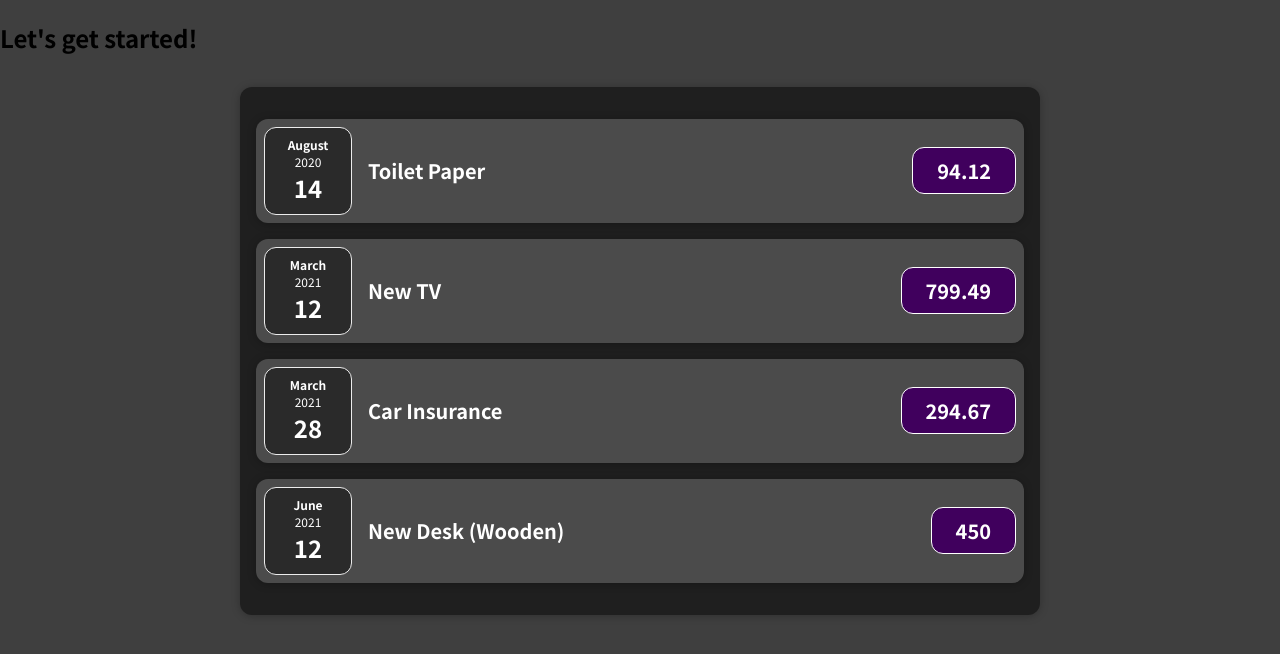
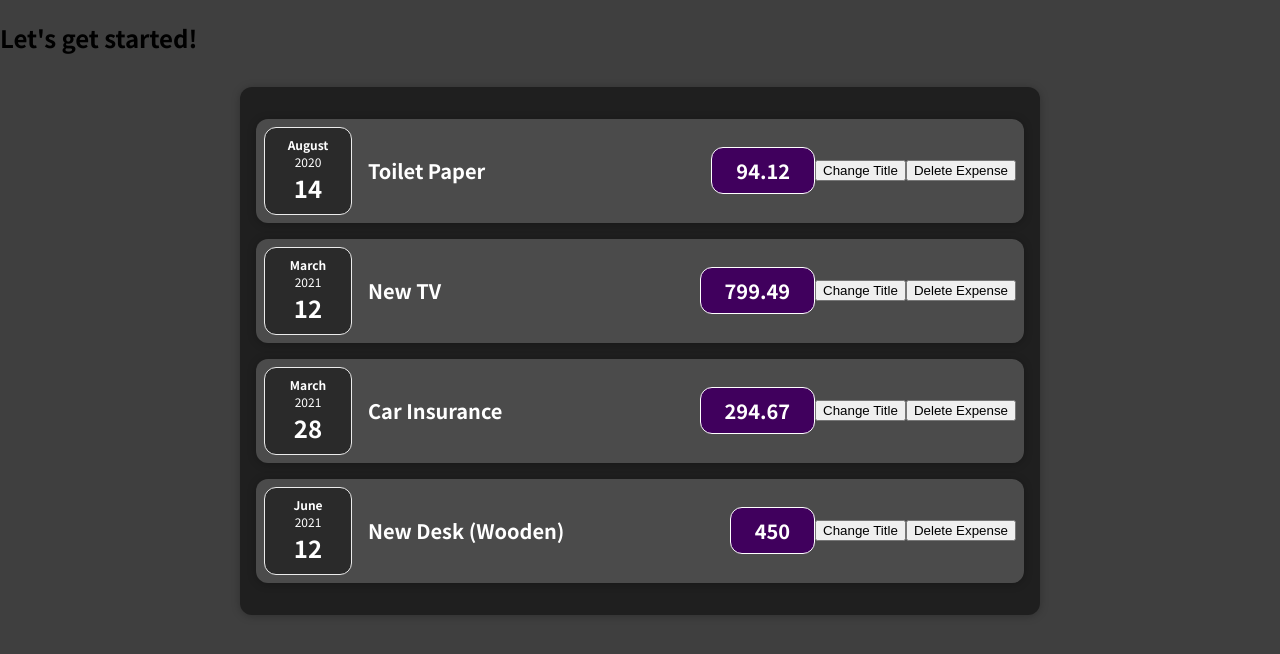
Before and after one commit to Kiran9991/React-complete-guide, a React (Create React App) app: page / in a window 1280 px wide. Shown: the top 654 px of the page. Built offline with nearby package versions, Linux system fonts and the light colour scheme.

Commit message:
Added Event listeners

```diff
--- a/src/components/ExpenseItem.css
+++ /dev/null
@@ -1,56 +0,0 @@
-.expense-item {
-    display: flex;
-    justify-content: space-between;
-    align-items: center;
-    box-shadow: 0 2px 8px rgba(0, 0, 0, 0.25);
-    padding: 0.5rem;
-    margin: 1rem 0;
-    border-radius: 12px;
-    background-color: #4b4b4b;
-  }
-
-  .expense-item__description {
-    display: flex;
-    flex-direction: column;
-    gap: 1rem;
-    align-items: flex-end;
-    flex-flow: column-reverse;
-    justify-content: flex-start;
-    flex: 1;
-  }
-
-  .expense-item h2 {
-    color: #3a3a3a;
-    font-size: 1rem;
-    flex: 1;
-    margin: 0 1rem;
-    color: white;
-  }
-
-  .expense-item__price {
-    font-size: 1rem;
-    font-weight: bold;
-    color: white;
-    background-color: #40005d;
-    border: 1px solid white;
-    padding: 0.5rem;
-    border-radius: 12px;
-  }
-
-  @media (min-width: 580px) {
-    .expense-item__description {
-      flex-direction: row;
-      align-items: center;
-      justify-content: flex-start;
-      flex: 1;
-    }
-
-    .expense-item__description h2 {
-      font-size: 1.25rem;
-    }
-
-    .expense-item__price {
-      font-size: 1.25rem;
-      padding: 0.5rem 1.5rem;
-    }
-}
--- a/src/components/Expenses/ExpenseItem.js
+++ b/src/components/Expenses/ExpenseItem.js
@@ -3,6 +3,14 @@ import "./ExpenseItem.css";
 import Card from "../UI/Card";
 
 const ExpenseItem = (props) => {
+  const clickHandler = () => {
+    console.log('Clicked!!1');
+  }
+
+  const deleteExpense = () => {
+    document.querySelector('div').remove();
+  }
+
   return (
     <Card className="expense-item">
       <ExpenseDate date={props.date} />
@@ -10,6 +18,8 @@ const ExpenseItem = (props) => {
         <h2>{props.title}</h2>
         <div className="expense-item__price">{props.amount}</div>
       </div>
+      <button onClick={clickHandler}>Change Title</button>
+      <button onClick={deleteExpense}>Delete Expense</button>
     </Card>
   );
 }
--- a/src/components/Expenses/Expenses.js
+++ b/src/components/Expenses/Expenses.js
@@ -4,7 +4,6 @@ import "./Expenses.css";
 import Card from "../UI/Card";
 
 const Expenses = (props) => {
-
   return (
     <Card className="expenses">
       {props.expenses.map((expense) => (
```
Also changed, not shown: src/components/ExpenseDate.css (deleted, +0 -26 lines), src/components/ExpenseDate.js (deleted, +0 -17 lines), src/components/ExpenseDetails.js (deleted, +0 -12 lines), src/components/ExpenseItem.js (deleted, +0 -14 lines).
